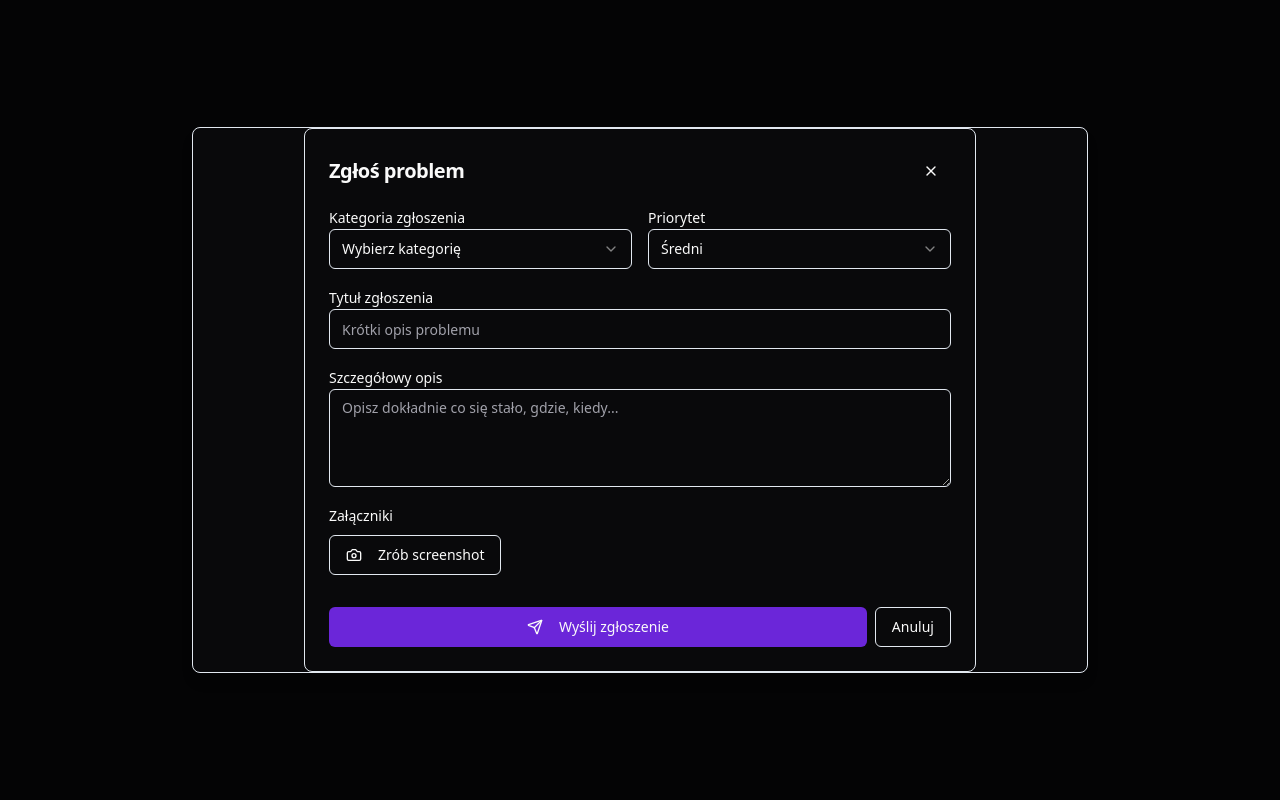
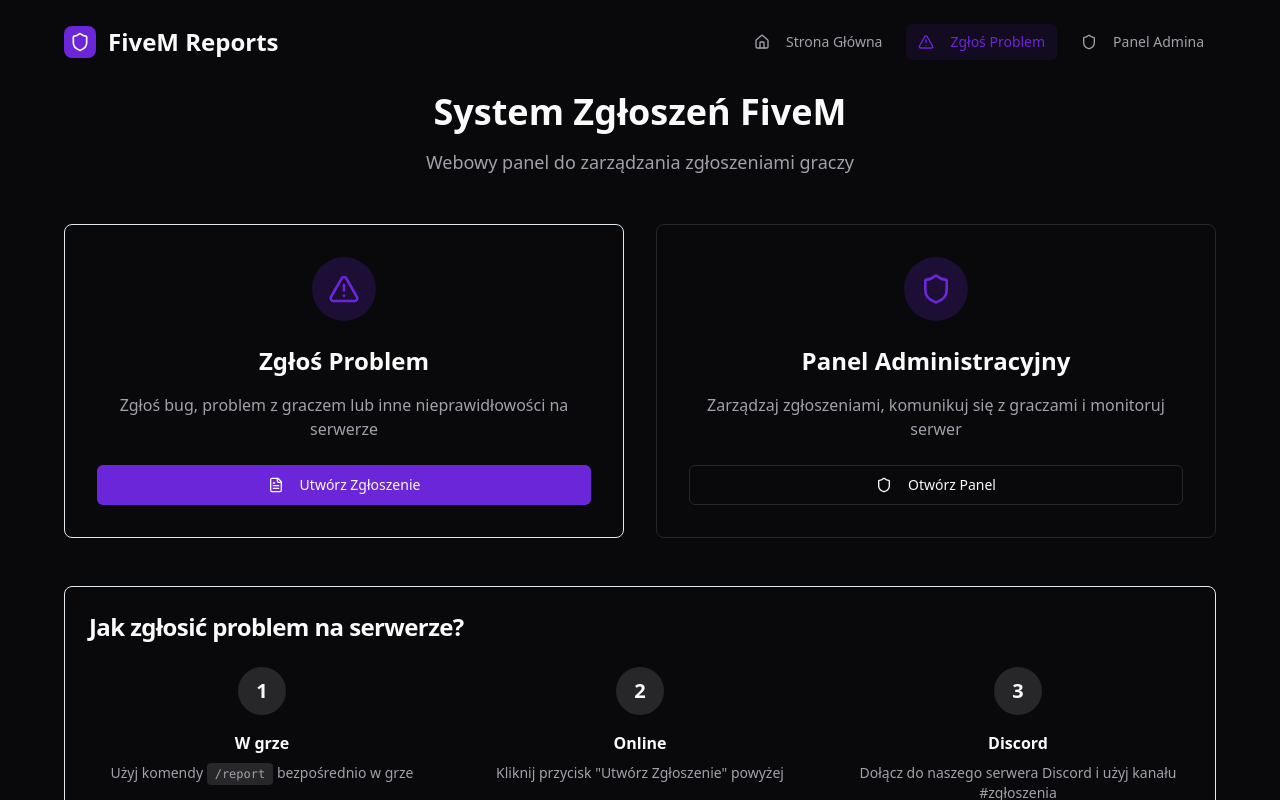
Before and after one commit to zagusiolo69/report-fivem-hub, a React (Vite) app: page /admin in a window 1280 px wide. Built offline with nearby package versions, Linux system fonts and the light colour scheme.

Commit message:
Fix: Restore previous UI and dark admin border
The AI has reverted UI changes to the previous design and applied a dark border to the admin panel.

```diff
--- a/src/App.tsx
+++ b/src/App.tsx
@@ -6,12 +6,13 @@ import { QueryClient, QueryClientProvider } from "@tanstack/react-query";
 import { useState, useEffect } from "react";
 import ReportPage from "./pages/ReportPage";
 import AdminPage from "./pages/AdminPage";
+import HomePage from "./pages/HomePage";
 
 const queryClient = new QueryClient();
 
 const App = () => {
   const [isVisible, setIsVisible] = useState(false);
-  const [currentView, setCurrentView] = useState<'report' | 'admin'>('report');
+  const [currentView, setCurrentView] = useState<'home' | 'report' | 'admin'>('home');
   const [playerData, setPlayerData] = useState({ id: 0, name: "Gracz" });
 
   useEffect(() => {
@@ -35,6 +36,11 @@ const App = () => {
           setCurrentView('admin');
           setIsVisible(true);
           break;
+        case 'showHomeMenu':
+          console.log('Showing home menu');
+          setCurrentView('home');
+          setIsVisible(true);
+          break;
         case 'hideUI':
           console.log('Hiding UI');
           setIsVisible(false);
@@ -47,12 +53,9 @@ const App = () => {
     // Test w przeglądarce - symulacja FiveM
     if (typeof window.GetParentResourceName === 'undefined') {
       console.log('Not in FiveM environment, enabling test mode');
-      // Symuluj otworzenie menu po 2 sekundach dla testów
-      setTimeout(() => {
-        setPlayerData({ id: 1, name: "TestPlayer" });
-        setCurrentView('report');
-        setIsVisible(true);
-      }, 2000);
+      // Pokaż stronę główną domyślnie
+      setCurrentView('home');
+      setIsVisible(true);
     }
 
     return () => window.removeEventListener('message', handleMessage);
@@ -74,11 +77,27 @@ const App = () => {
     }
   };
 
+  const handleOpenReport = () => {
+    setCurrentView('report');
+  };
+
+  const handleOpenAdmin = () => {
+    setCurrentView('admin');
+  };
+
+  const handleBackToHome = () => {
+    setCurrentView('home');
+  };
+
   // Obsługa ESC
   useEffect(() => {
     const handleKeyDown = (event: KeyboardEvent) => {
       if (event.key === 'Escape') {
-        closeUI();
+        if (currentView === 'home') {
+          closeUI();
+        } else {
+          handleBackToHome();
+        }
       }
     };
 
@@ -87,7 +106,7 @@ const App = () => {
     }
 
     return () => window.removeEventListener('keydown', handleKeyDown);
-  }, [isVisible]);
+  }, [isVisible, currentView]);
 
   console.log('App render - isVisible:', isVisible, 'currentView:', currentView);
 
@@ -97,12 +116,26 @@ const App = () => {
         <Toaster />
         <Sonner />
         {isVisible && (
-          <div className="fixed inset-0 z-50 flex items-center justify-center">
-            <div className="absolute inset-0 bg-black/50 backdrop-blur-sm" onClick={closeUI} />
-            <div className="relative bg-background border rounded-lg shadow-lg w-full max-w-4xl max-h-[90vh] overflow-hidden z-10">
-              {currentView === 'report' && <ReportPage onClose={closeUI} playerData={playerData} />}
-              {currentView === 'admin' && <AdminPage onClose={closeUI} />}
-            </div>
+          <div className="fixed inset-0 z-50">
+            {currentView === 'home' && (
+              <>
+                <div className="absolute inset-0 bg-black/50 backdrop-blur-sm" onClick={closeUI} />
+                <div className="relative h-full overflow-auto">
+                  <HomePage onOpenReport={handleOpenReport} onOpenAdmin={handleOpenAdmin} />
+                </div>
+              </>
+            )}
+            {currentView !== 'home' && (
+              <>
+                <div className="absolute inset-0 bg-black/50 backdrop-blur-sm" onClick={handleBackToHome} />
+                <div className="relative flex items-center justify-center h-full p-4">
+                  <div className="bg-background border rounded-lg shadow-lg w-full max-w-4xl max-h-[90vh] overflow-hidden z-10">
+                    {currentView === 'report' && <ReportPage onClose={handleBackToHome} playerData={playerData} />}
+                    {currentView === 'admin' && <AdminPage onClose={handleBackToHome} />}
+                  </div>
+                </div>
+              </>
+            )}
           </div>
         )}
       </TooltipProvider>
--- a/src/components/AdminDashboard.tsx
+++ b/src/components/AdminDashboard.tsx
@@ -1,3 +1,4 @@
+
 import { useState, useEffect } from "react";
 import { Card, CardContent, CardHeader, CardTitle } from "@/components/ui/card";
 import { Badge } from "@/components/ui/badge";
@@ -17,7 +18,8 @@ import {
   Eye,
   Users,
   TrendingUp,
-  Shield
+  Shield,
+  LogOut
 } from "lucide-react";
 import { Report, ReportStats } from "@/types/report";
 import { ReportDetails } from "./ReportDetails";
@@ -100,46 +102,57 @@ export function AdminDashboard({ reports, onUpdateReport }: AdminDashboardProps)
     <div className="min-h-screen bg-background p-6 animate-fade-in">
       <div className="max-w-7xl mx-auto">
         {/* Header */}
-        <div className="mb-8 bg-card border border-border rounded-lg p-6">
-          <h1 className="text-3xl font-bold text-foreground mb-2">
-            🛡️ Panel Administracyjny - Zgłoszenia
-          </h1>
-          <p className="text-muted-foreground">Zarządzaj zgłoszeniami graczy i monitoruj serwer</p>
+        <div className="mb-8 bg-card border-secondary border rounded-lg p-6">
+          <div className="flex items-center justify-between">
+            <div>
+              <h1 className="text-3xl font-bold text-foreground mb-2 flex items-center gap-3">
+                <div className="w-8 h-8 bg-danger rounded-lg flex items-center justify-center">
+                  <Shield className="w-5 h-5 text-danger-foreground" />
+                </div>
+                Panel Administracyjny - Zgłoszenia
+              </h1>
+              <p className="text-muted-foreground">Zarządzaj zgłoszeniami graczy i monitoruj serwer</p>
+            </div>
+            <Button variant="outline" size="sm" className="border-secondary">
+              <LogOut className="w-4 h-4 mr-2" />
+              Wyloguj
+            </Button>
+          </div>
         </div>
 
         {/* Statystyki */}
         <div className="grid grid-cols-2 md:grid-cols-3 lg:grid-cols-6 gap-4 mb-8">
-          <Card className="hover:shadow-glow transition-all">
+          <Card className="hover:shadow-glow transition-all border-border">
             <CardContent className="p-4 text-center">
               <div className="text-2xl font-bold text-primary">{stats.total}</div>
               <div className="text-sm text-muted-foreground">Wszystkie</div>
             </CardContent>
           </Card>
-          <Card className="hover:shadow-glow transition-all">
+          <Card className="hover:shadow-glow transition-all border-border">
             <CardContent className="p-4 text-center">
               <div className="text-2xl font-bold text-warning">{stats.open}</div>
               <div className="text-sm text-muted-foreground">Otwarte</div>
             </CardContent>
           </Card>
-          <Card className="hover:shadow-glow transition-all">
+          <Card className="hover:shadow-glow transition-all border-border">
             <CardContent className="p-4 text-center">
               <div className="text-2xl font-bold text-primary">{stats.inProgress}</div>
               <div className="text-sm text-muted-foreground">W trakcie</div>
             </CardContent>
           </Card>
-          <Card className="hover:shadow-glow transition-all">
+          <Card className="hover:shadow-glow transition-all border-border">
             <CardContent className="p-4 text-center">
               <div className="text-2xl font-bold text-success">{stats.resolved}</div>
               <div className="text-sm text-muted-foreground">Rozwiązane</div>
             </CardContent>
           </Card>
-          <Card className="hover:shadow-glow transition-all">
+          <Card className="hover:shadow-glow transition-all border-border">
             <CardContent className="p-4 text-center">
               <div className="text-2xl font-bold text-muted-foreground">{stats.closed}</div>
               <div className="text-sm text-muted-foreground">Zamknięte</div>
             </CardContent>
           </Card>
-          <Card className="hover:shadow-danger transition-all">
+          <Card className="hover:shadow-danger transition-all border-border">
             <CardContent className="p-4 text-center">
               <div className="text-2xl font-bold text-danger animate-pulse">{stats.urgent}</div>
               <div className="text-sm text-muted-foreground">Pilne</div>
@@ -148,7 +161,7 @@ export function AdminDashboard({ reports, onUpdateReport }: AdminDashboardProps)
         </div>
 
         {/* Filtry */}
-        <Card className="mb-6">
+        <Card className="mb-6 border-border">
           <CardContent className="p-4">
             <div className="flex flex-col md:flex-row gap-4">
               <div className="flex-1">
@@ -166,7 +179,7 @@ export function AdminDashboard({ reports, onUpdateReport }: AdminDashboardProps)
                 <select
                   value={statusFilter}
                   onChange={(e) => setStatusFilter(e.target.value)}
-                  className="px-3 py-2 border rounded-md bg-background"
+                  className="px-3 py-2 border border-border rounded-md bg-background text-foreground"
                 >
                   <option value="all">Wszystkie statusy</option>
                   <option value="open">Otwarte</option>
@@ -177,7 +190,7 @@ export function AdminDashboard({ reports, onUpdateReport }: AdminDashboardProps)
                 <select
                   value={categoryFilter}
                   onChange={(e) => setCategoryFilter(e.target.value)}
-                  className="px-3 py-2 border rounded-md bg-background"
+                  className="px-3 py-2 border border-border rounded-md bg-background text-foreground"
                 >
                   <option value="all">Wszystkie kategorie</option>
                   <option value="bug">Bug</option>
@@ -194,7 +207,7 @@ export function AdminDashboard({ reports, onUpdateReport }: AdminDashboardProps)
         {/* Lista zgłoszeń */}
         <div className="space-y-4">
           {filteredReports.length === 0 ? (
-            <Card>
+            <Card className="border-border">
               <CardContent className="p-8 text-center">
                 <MessageCircle className="w-12 h-12 mx-auto mb-4 text-muted-foreground" />
                 <h3 className="text-lg font-semibold mb-2">Brak zgłoszeń</h3>
@@ -203,7 +216,7 @@ export function AdminDashboard({ reports, onUpdateReport }: AdminDashboardProps)
             </Card>
           ) : (
             filteredReports.map((report) => (
-              <Card key={report.id} className="hover:shadow-glow transition-all cursor-pointer" onClick={() => setSelectedReport(report)}>
+              <Card key={report.id} className="hover:shadow-glow transition-all cursor-pointer border-border" onClick={() => setSelectedReport(report)}>
                 <CardContent className="p-6">
                   <div className="flex items-start justify-between">
                     <div className="flex-1">
@@ -252,7 +265,7 @@ export function AdminDashboard({ reports, onUpdateReport }: AdminDashboardProps)
                       </div>
                     </div>
 
-                    <Button variant="outline" size="sm" className="ml-4">
+                    <Button variant="outline" size="sm" className="ml-4 border-border">
                       <Eye className="w-4 h-4 mr-1" />
                       Zobacz
                     </Button>
--- /dev/null
+++ b/src/pages/HomePage.tsx
@@ -0,0 +1,136 @@
+
+import { useState } from "react";
+import { Button } from "@/components/ui/button";
+import { Card, CardContent, CardHeader, CardTitle } from "@/components/ui/card";
+import { Badge } from "@/components/ui/badge";
+import {
+  AlertTriangle,
+  Shield,
+  FileText,
+  Home,
+  Users,
+  MessageCircle
+} from "lucide-react";
+
+interface HomePageProps {
+  onOpenReport: () => void;
+  onOpenAdmin: () => void;
+}
+
+const HomePage = ({ onOpenReport, onOpenAdmin }: HomePageProps) => {
+  return (
+    <div className="min-h-screen bg-background text-foreground p-6">
+      <div className="max-w-6xl mx-auto">
+        {/* Header */}
+        <div className="flex items-center justify-between mb-8">
+          <div className="flex items-center gap-3">
+            <div className="w-8 h-8 bg-primary rounded-lg flex items-center justify-center">
+              <Shield className="w-5 h-5 text-primary-foreground" />
+            </div>
+            <h1 className="text-2xl font-bold">FiveM Reports</h1>
+          </div>
+
+          <div className="flex items-center gap-3">
+            <Button variant="ghost" size="sm" className="text-muted-foreground">
+              <Home className="w-4 h-4 mr-2" />
+              Strona Główna
+            </Button>
+            <Button variant="ghost" size="sm" className="text-primary bg-primary/10">
+              <AlertTriangle className="w-4 h-4 mr-2" />
+              Zgłoś Problem
+            </Button>
+            <Button variant="ghost" size="sm" className="text-muted-foreground">
+              <Shield className="w-4 h-4 mr-2" />
+              Panel Admina
+            </Button>
+          </div>
+        </div>
+
+        {/* Main Title */}
+        <div className="text-center mb-12">
+          <h1 className="text-4xl font-bold mb-4">System Zgłoszeń FiveM</h1>
+          <p className="text-muted-foreground text-lg">Webowy panel do zarządzania zgłoszeniami graczy</p>
+        </div>
+
+        {/* Main Cards */}
+        <div className="grid md:grid-cols-2 gap-8 mb-12">
+          {/* Report Problem Card */}
+          <Card className="hover:shadow-glow transition-all cursor-pointer border-border" onClick={onOpenReport}>
+            <CardContent className="p-8 text-center">
+              <div className="w-16 h-16 bg-primary/20 rounded-full flex items-center justify-center mx-auto mb-6">
+                <AlertTriangle className="w-8 h-8 text-primary" />
+              </div>
+              <h2 className="text-2xl font-bold mb-4">Zgłoś Problem</h2>
+              <p className="text-muted-foreground mb-6">
+                Zgłoś bug, problem z graczem lub inne nieprawidłowości na serwerze
+              </p>
+              <Button className="w-full">
+                <FileText className="w-4 h-4 mr-2" />
+                Utwórz Zgłoszenie
+              </Button>
+            </CardContent>
+          </Card>
+
+          {/* Admin Panel Card */}
+          <Card className="hover:shadow-glow transition-all cursor-pointer border-secondary" onClick={onOpenAdmin}>
+            <CardContent className="p-8 text-center">
+              <div className="w-16 h-16 bg-primary/20 rounded-full flex items-center justify-center mx-auto mb-6">
+                <Shield className="w-8 h-8 text-primary" />
+              </div>
+              <h2 className="text-2xl font-bold mb-4">Panel Administracyjny</h2>
+              <p className="text-muted-foreground mb-6">
+                Zarządzaj zgłoszeniami, komunikuj się z graczami i monitoruj serwer
+              </p>
+              <Button variant="outline" className="w-full border-secondary">
+                <Shield className="w-4 h-4 mr-2" />
+                Otwórz Panel
+              </Button>
+            </CardContent>
+          </Card>
+        </div>
+
+        {/* How to Report Section */}
+        <Card className="border-border">
+          <CardHeader>
+            <CardTitle className="text-2xl">Jak zgłosić problem na serwerze?</CardTitle>
+          </CardHeader>
+          <CardContent>
+            <div className="grid md:grid-cols-3 gap-8">
+              <div className="text-center">
+                <div className="w-12 h-12 bg-muted rounded-full flex items-center justify-center mx-auto mb-4">
+                  <span className="text-xl font-bold">1</span>
+                </div>
+                <h3 className="font-semibold mb-2">W grze</h3>
+                <p className="text-muted-foreground text-sm">
+                  Użyj komendy <code className="bg-muted px-2 py-1 rounded text-xs">/report</code> bezpośrednio w grze
+                </p>
+              </div>
+
+              <div className="text-center">
+                <div className="w-12 h-12 bg-muted rounded-full flex items-center justify-center mx-auto mb-4">
+                  <span className="text-xl font-bold">2</span>
+                </div>
+                <h3 className="font-semibold mb-2">Online</h3>
+                <p className="text-muted-foreground text-sm">
+                  Kliknij przycisk "Utwórz Zgłoszenie" powyżej
+                </p>
+              </div>
+
+              <div className="text-center">
+                <div className="w-12 h-12 bg-muted rounded-full flex items-center justify-center mx-auto mb-4">
+                  <span className="text-xl font-bold">3</span>
+                </div>
+                <h3 className="font-semibold mb-2">Discord</h3>
+                <p className="text-muted-foreground text-sm">
+                  Dołącz do naszego serwera Discord i użyj kanału #zgłoszenia
+                </p>
+              </div>
+            </div>
+          </CardContent>
+        </Card>
+      </div>
+    </div>
+  );
+};
+
+export default HomePage;
```
